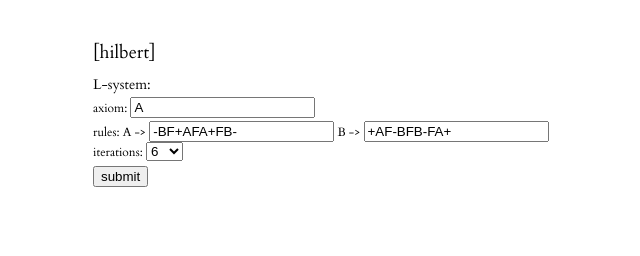
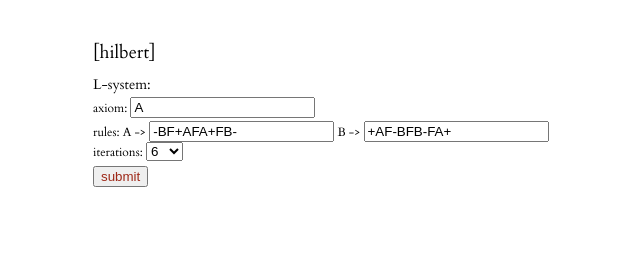
Before and after one commit to panpan/hilbert, a website built with webpack: page index.html in a window 1280 px wide. Shown: the top 256 px of the page, 217-857 px from the left. Built offline with nearby package versions, Linux system fonts and the light colour scheme.

```diff
--- a/index.css
+++ b/index.css
@@ -33,6 +33,7 @@
 
 .submit {
   margin-top: 5px;
+  color: #9E2818;
 }
 
 svg {
```
Also changed, not shown: README.md.
